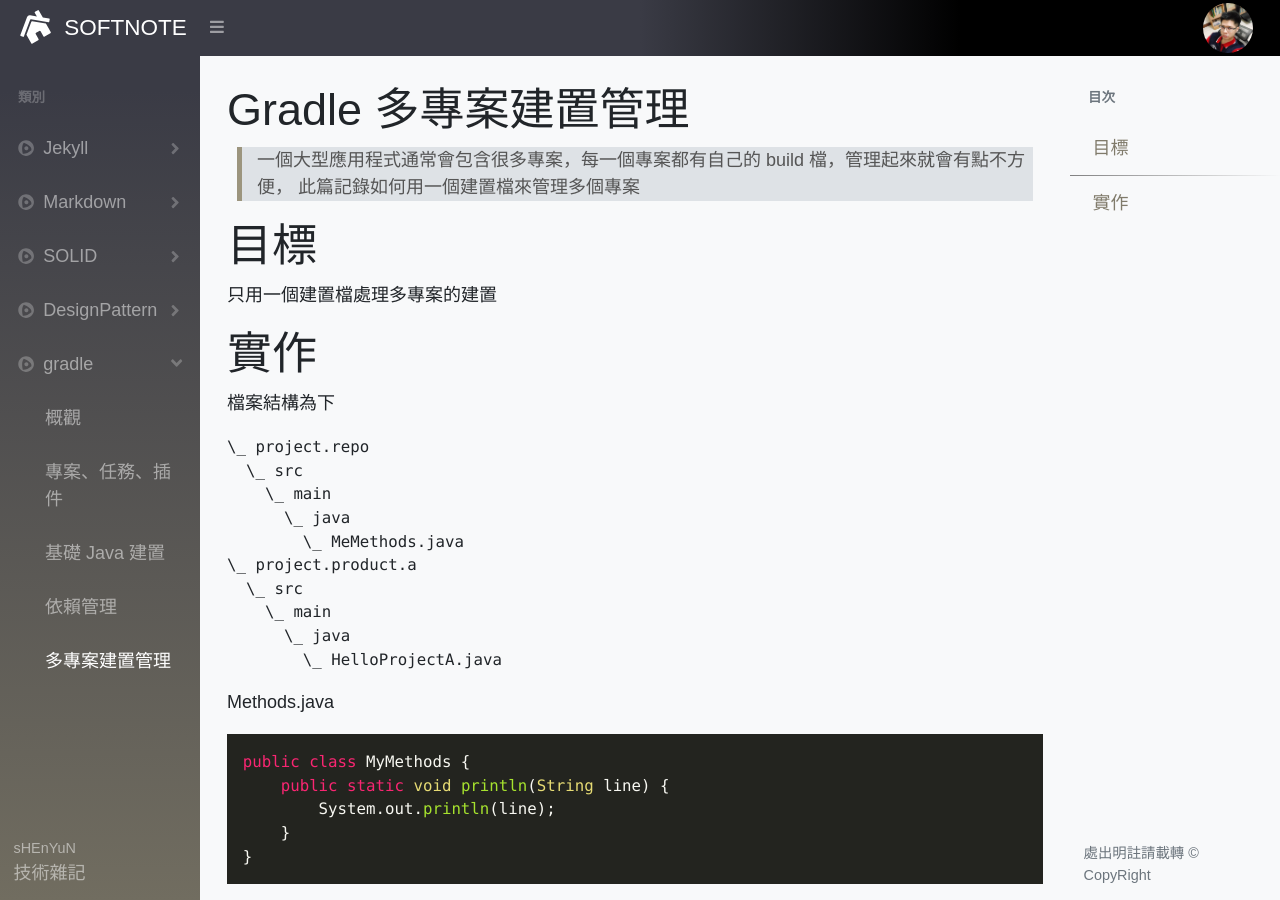
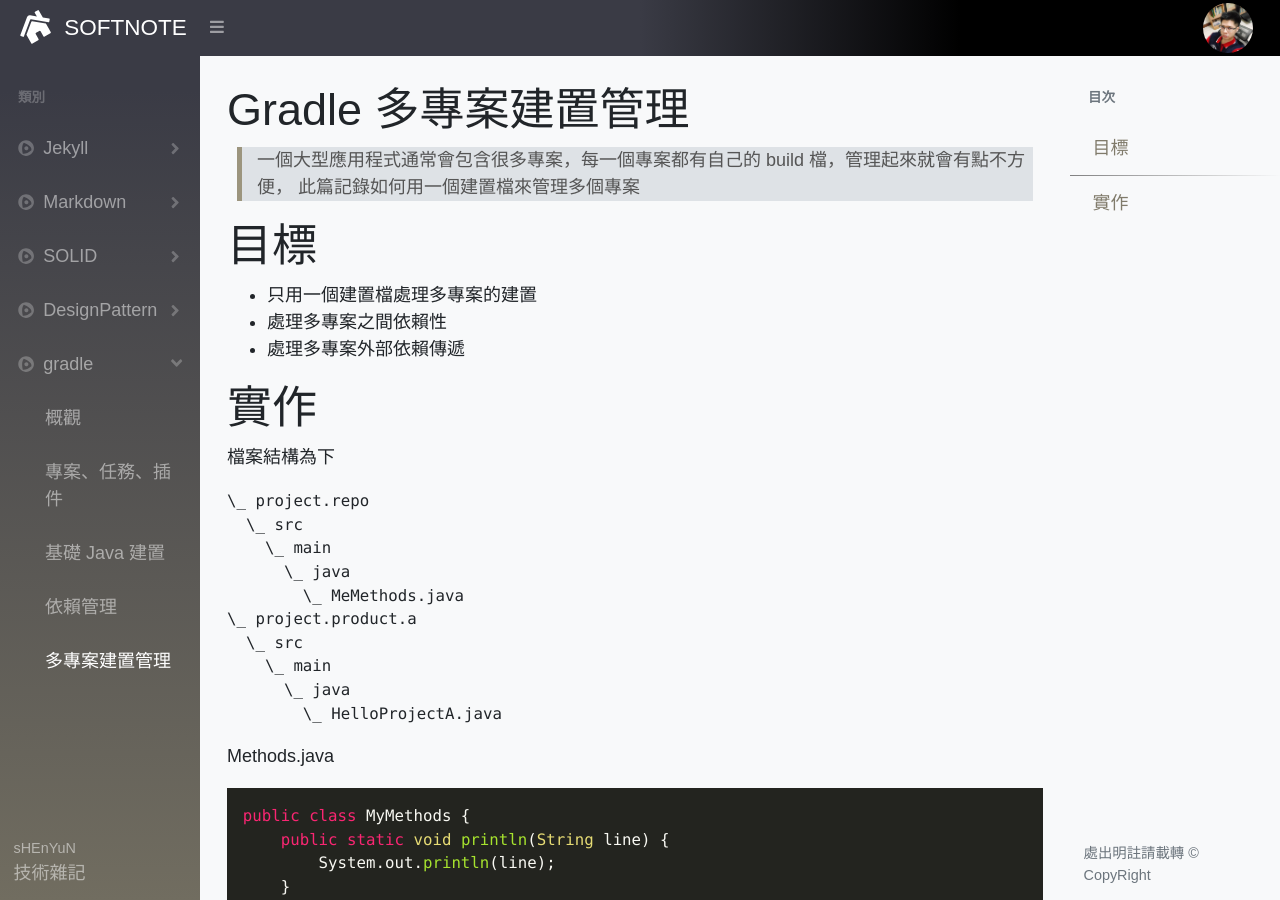
Before and after one commit to vulcanshen/softnote_blog, a Jekyll site: the page built from _posts/gradle/2021-06-19-multi-project.md, in a window 1280 px wide and 900 px high. Built offline with Jekyll 4.4.1, drawn with Linux system fonts in a browser that asks for light colours; nearby versions of some CDN libraries; some web fonts are replaced.

Commit message:
fixing gradle multi project build

```diff
--- a/_posts/gradle/2021-06-19-multi-project.md
+++ b/_posts/gradle/2021-06-19-multi-project.md
@@ -12,7 +12,9 @@
 
 # 目標
 
-只用一個建置檔處理多專案的建置
+- 只用一個建置檔處理多專案的建置
+- 處理多專案之間依賴性
+- 處理多專案外部依賴傳遞
 
 # 實作
 
```
